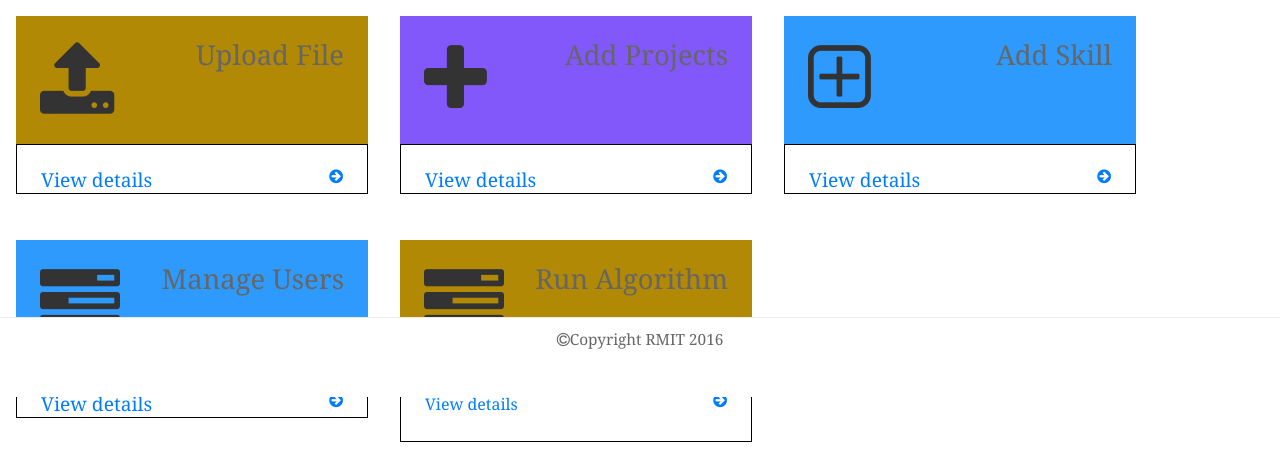
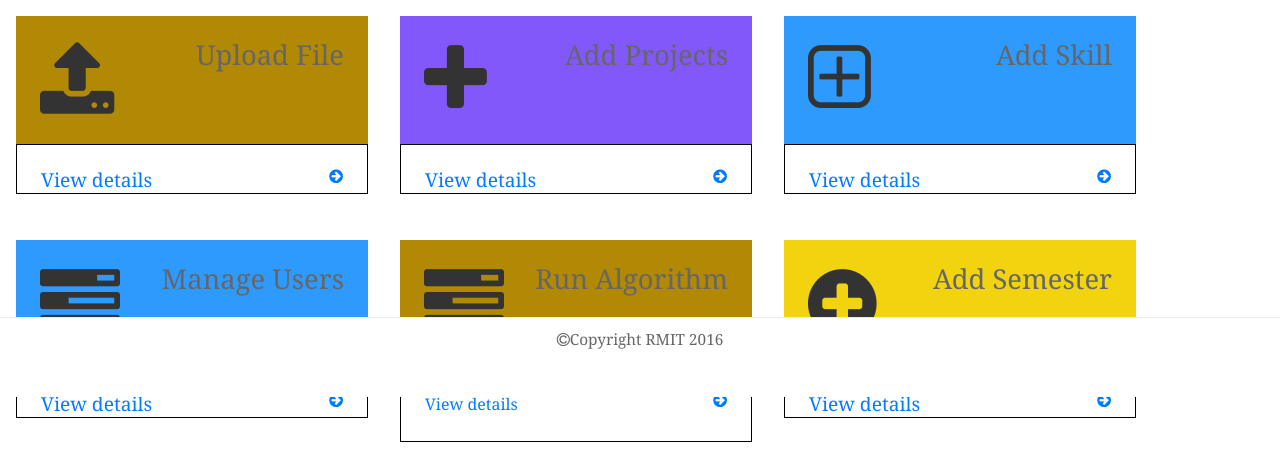
Before and after one commit to juliemh/tatui, a PHP site: the page made by application/views/pages/admin.php in a window 1280 px wide. Shown: the part 403-861 px from the top of the page. Run offline with PHP 8.4, Linux system fonts and the light colour scheme; the template is opened without the code that fills it, so the values that code supplies are empty; some libraries are stand-ins or nearby versions; some web fonts are replaced.

Commit message:
Update admin.php

```diff
--- a/application/views/pages/admin.php
+++ b/application/views/pages/admin.php
@@ -138,3 +138,20 @@
         </div>
 
     </div>
+
+<div class="d-box">
+<div class="head yellow">
+    <span>
+    <i class="fa fa-plus-circle fa-5x"></i>
+    <h3>Add Semester</h3>
+    </span>
+    </div>
+        <div class="bottom">
+            <span>
+            <a href="addsemester">
+            <p>View details</p>
+            <i class="fa fa-arrow-circle-right"></i>
+            </a>
+            </span>
+        </div>
+    </div>
```
